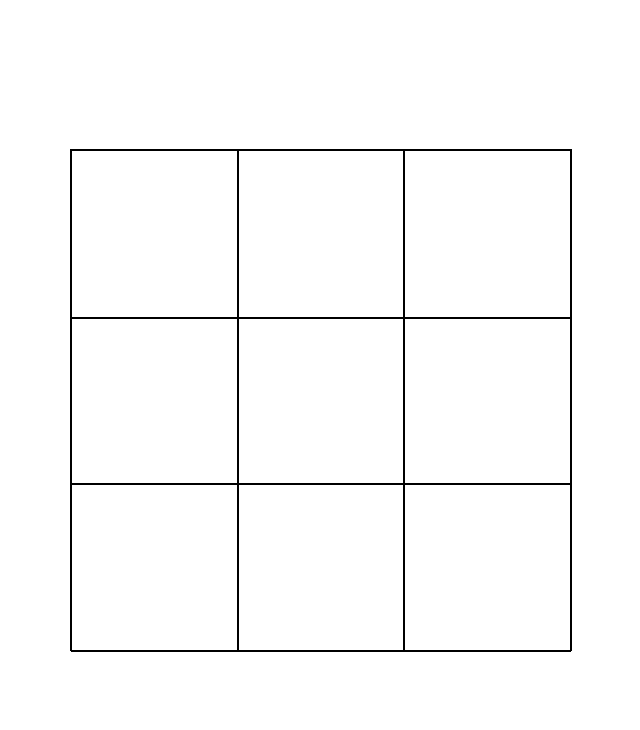
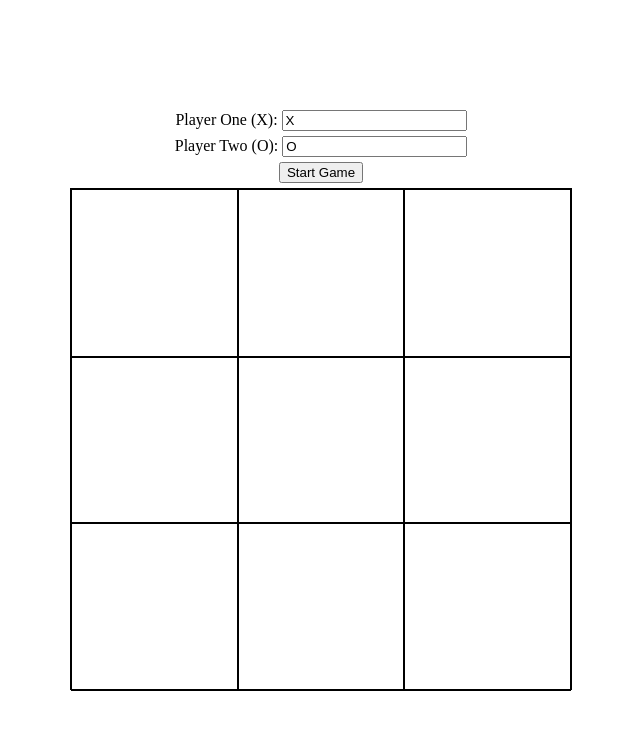
Before and after one commit to davifurtado/tiktoktoe, a React (Create React App) app: page / in a window 1280 px wide. Shown: the top 730 px of the page, without its empty margins (319-959 px from the left). Built offline with nearby package versions, Linux system fonts and the light colour scheme.

Commit message:
created basic structure for adding player name

```diff
--- a/src/App.css
+++ b/src/App.css
@@ -24,3 +24,15 @@ body {
   display: flex;
   flex-direction: row;
 }
+
+.playersDiv {
+  display: flex;
+  flex-direction: column;
+  justify-content: center;
+  align-items: center;
+}
+
+.playerInput {
+  margin: 0px 0px 5px 0px;
+
+}
--- a/src/App.js
+++ b/src/App.js
@@ -6,21 +6,21 @@ import './App.css';
 
 function App() {
   const [board, setBoard] = useState(["", "", "", "", "", "", "", "", ""]);
-  const [playerOne, setPlayerOne] = useState("X")
-  const [playerTwo, setPlayerTwo] = useState("O")
-  const [currentPlayer, setCurrentPlayer] = useState(null)
+  const [playerOne, setPlayerOne] = useState({ name: "X", letter: "X" })
+  const [playerTwo, setPlayerTwo] = useState({ name: "O", letter: "O" })
+  const [currentPlayer, setCurrentPlayer] = useState({ name: "X", letter: "X" })
   const [currentMove, setCurrentMove] = useState(0)
 
   const onClickSquare = (squareIndex) => {
     if (board[squareIndex]) return false;
 
     const newBoard = [...board]
-    newBoard[squareIndex] = currentPlayer || playerOne
+    newBoard[squareIndex] = currentPlayer.letter || playerOne.letter
 
     setBoard(newBoard)
     setCurrentMove(currentMove + 1)
 
-    if (currentPlayer === playerOne || !currentPlayer) {
+    if (currentPlayer?.letter === playerOne.letter || !currentPlayer) {
       setCurrentPlayer(playerTwo)
     } else {
       setCurrentPlayer(playerOne)
@@ -32,19 +32,35 @@ function App() {
 
   const checkWinCondition = (board) => {
     WinningPatterns.forEach((pattern) => {
-
       const firstSquare = board[pattern[0]]
       // For scalability this could've been done with a for or foreach loop but since we have 3 fixed values
       // for performance reasons I'm comparing them statically (cheaper than looping through the array)
       if (firstSquare && firstSquare === board[pattern[1]] && firstSquare === board[pattern[2]]) {
-        window.alert(`Winner: ${currentPlayer}`)
+        window.alert(`Winner: ${currentPlayer.name}`)
       }
     })
+  }
 
+  const startGame = (e) => {
+    e.preventDefault()
+
+    setCurrentPlayer(playerOne)
   }
 
   return (
     <div className="App">
+      <div>
+        <form onSubmit={startGame} className="playersDiv">
+          <div className="playerInput">
+            <label>Player One (X): </label>
+            <input type="text" id="playerone" value={playerOne?.name || ""} onChange={(e) => setPlayerOne({ name: e.target.value, letter: "X" })} />
+          </div>
+          <div className="playerInput">
+            <label>Player Two (O): </label>
+            <input type="text" id="playertwo" value={playerTwo?.name || ""} onChange={(e) => setPlayerTwo({ name: e.target.value, letter: "O" })} />
+          </div>
+          <input className="playerInput" type="submit" value="Start Game" onClick={startGame} />
+        </form>
         <div className="board">
           <div className="boardRow">
             <Square
@@ -90,6 +106,7 @@ function App() {
           </div>
         </div>
       </div>
+    </div>
   );
 }
 
```
Lines whose indentation alone changed are shown as unchanged.
